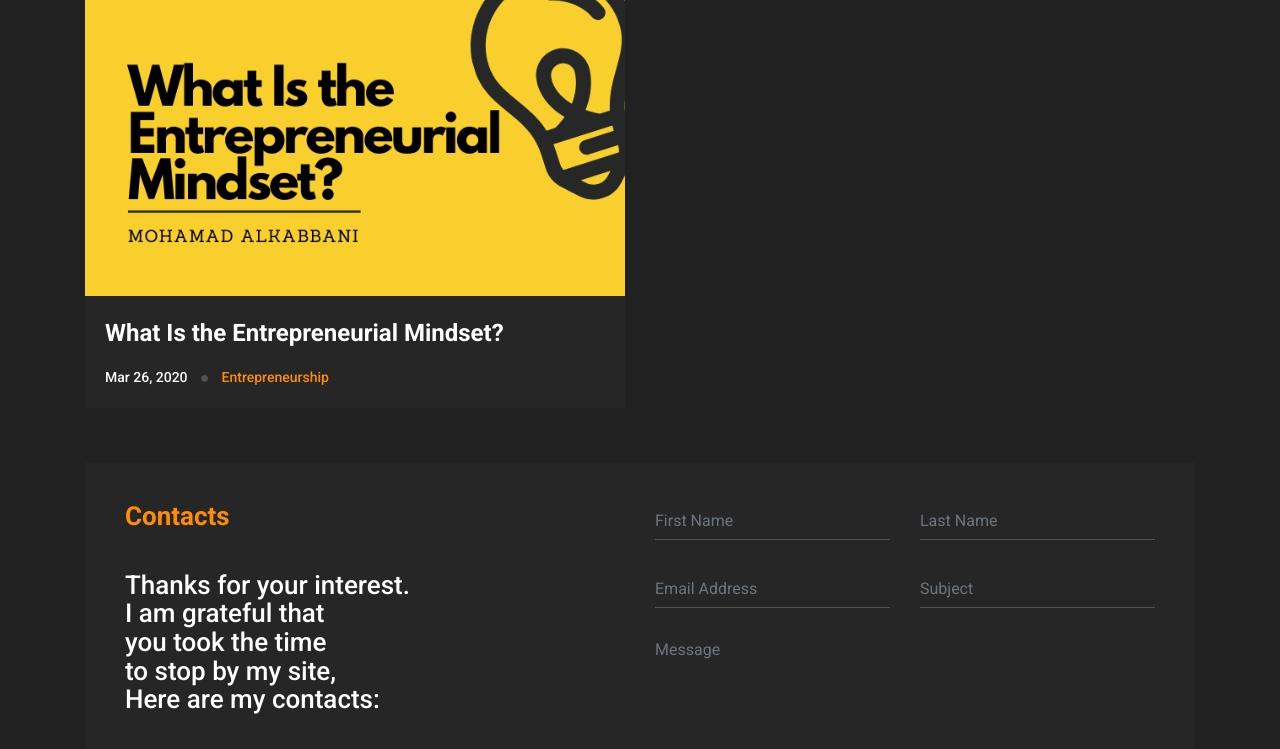
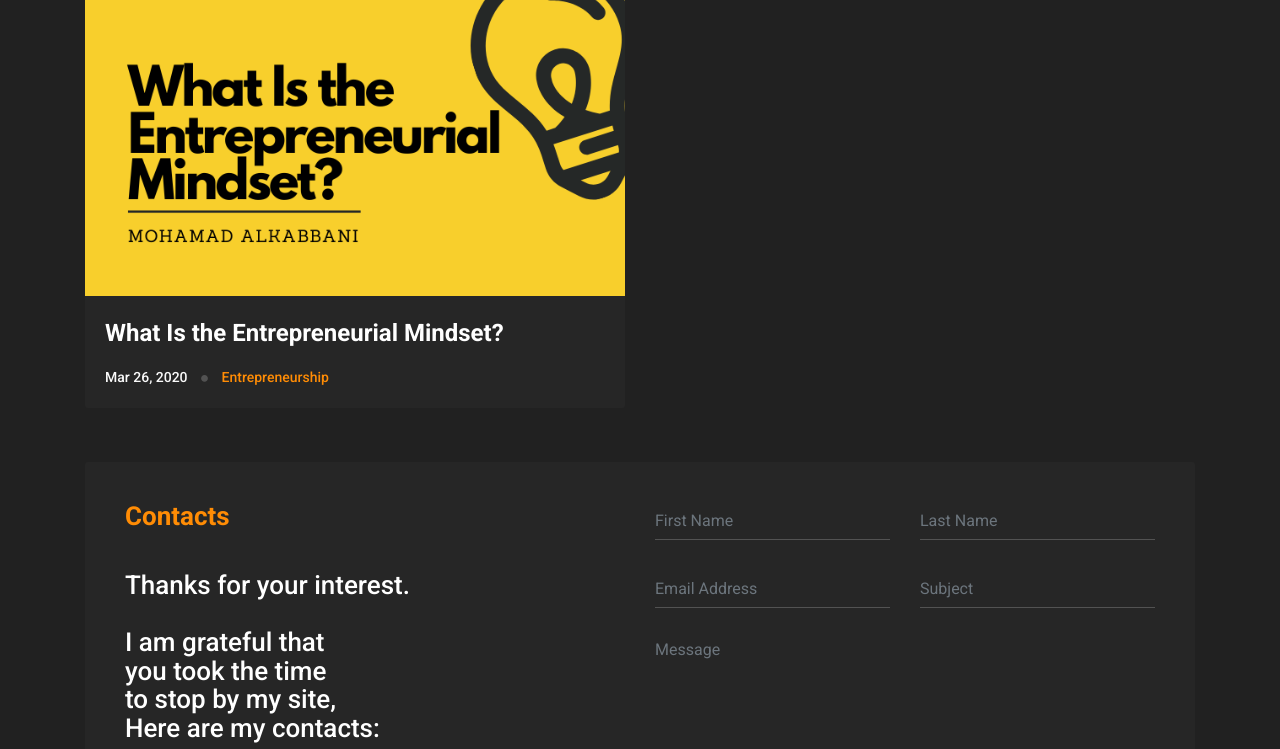
Before and after one commit to MAlkabbani/MAlkabbani, a plain HTML site: page index.html in a window 1280 px wide. Shown: the part 3487-4236 px from the top of the page. Drawn offline with Linux system fonts and the light colour scheme.

Commit message:
Update index.html
txt update

```diff
--- a/index.html
+++ b/index.html
@@ -765,7 +765,7 @@
                             <div class="section-title section-title-left">
                                 <h3>Contacts</h3>
                             </div>
-                            <h3>Thanks for your interest. <br>I am grateful that <br> you took the time <br>to stop by my site, <br>Here are my contacts:</h3>
+                            <h3>Thanks for your interest. <br><br>I am grateful that <br> you took the time <br>to stop by my site, <br>Here are my contacts:</h3>
                             <br><br>
                             <ul>
                                 <li>
```
